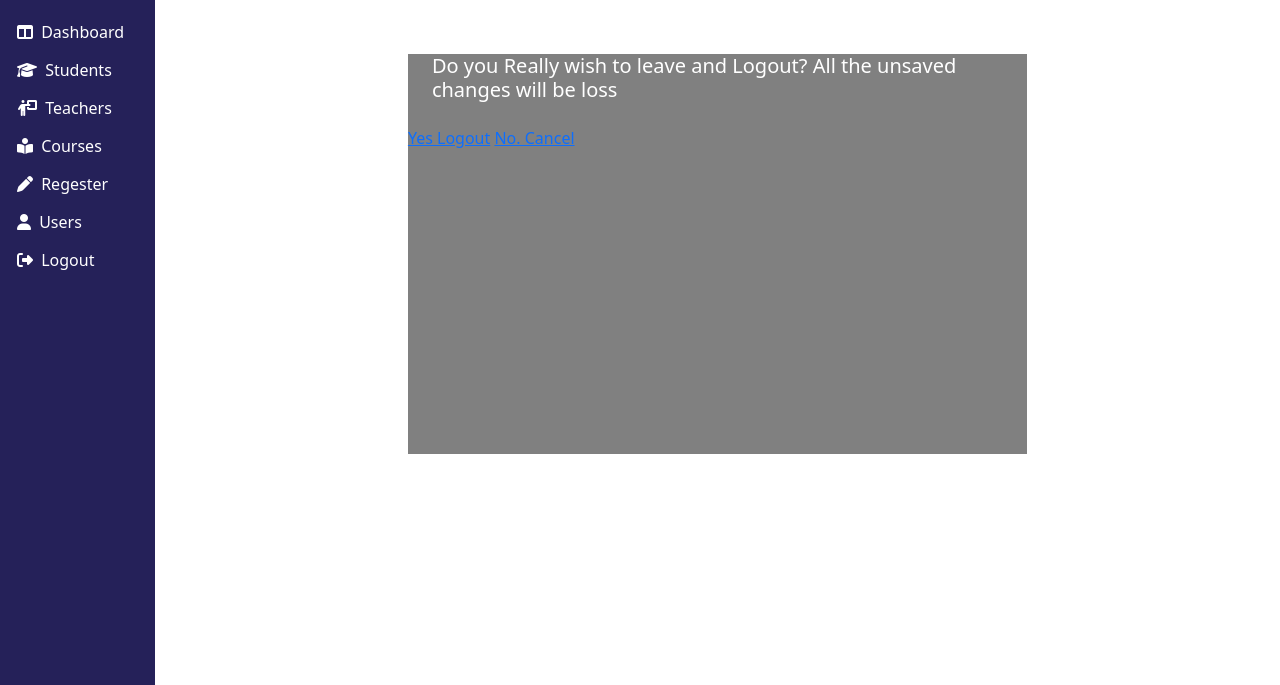
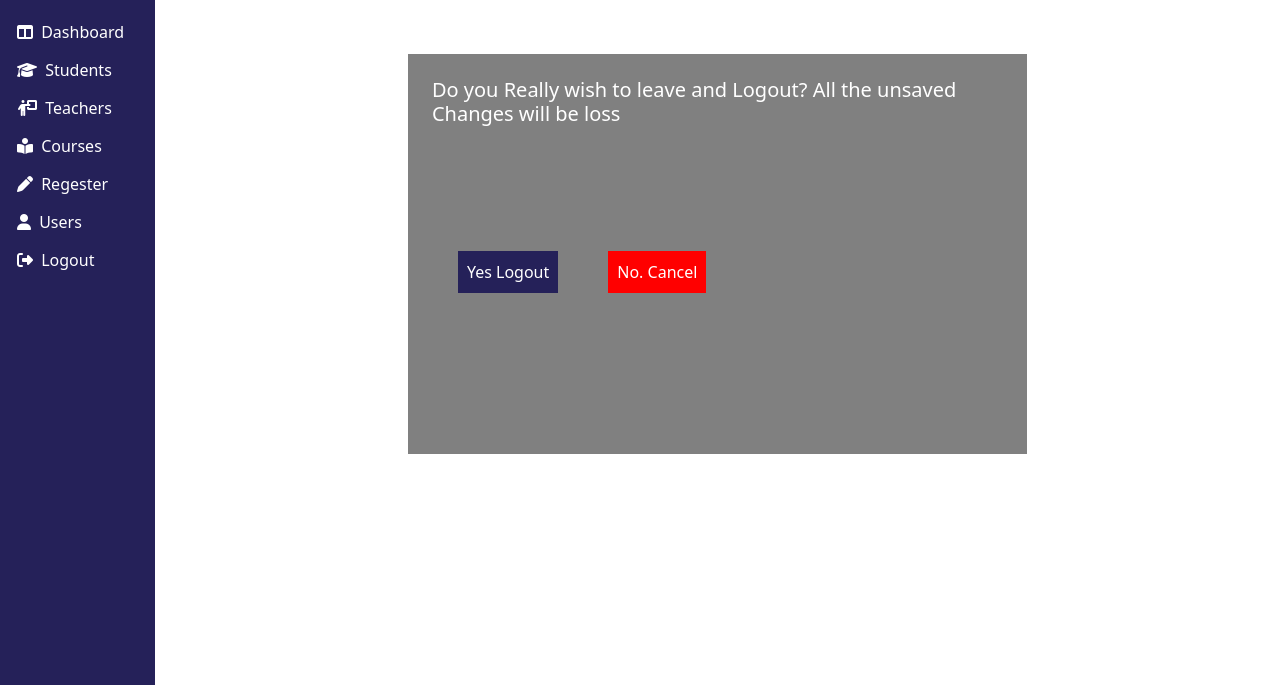
Before and after one commit to atoosh22/Schooldb, a plain HTML site: page logout.html in a window 1280 px wide. Shown: the part 115-800 px from the top of the page. Drawn offline with nearby package versions, Linux system fonts and the light colour scheme.

Commit message:
logout btn

```diff
--- a/logout.html
+++ b/logout.html
@@ -79,11 +79,11 @@
 
         <div class="logout">
 
-          <h5 class="text-white m-4">Do you Really wish to leave and Logout? All the unsaved changes will be loss</h5>
+          <h5 class="text-white p-4 ">Do you Really wish to leave and Logout? All the unsaved Changes will be loss</h5>
 
-          <div class=" batamada">
-            <a href="#">Yes Logout</a>
-            <a href="#">No. Cancel</a>
+          <div class=" d-flex justify-between  btmada">
+            <a class="yes" href="#">Yes Logout</a>
+            <a class="no" href="index.html">No. Cancel</a>
           </div>
 
         </div>
--- a/style.css
+++ b/style.css
@@ -89,7 +89,16 @@ button{
     margin-top: 10%;
 }
 
-.batamada{
-    margin: 40px;
-    margin: auto;
+.btmada a{
+    margin-top: 15%;
+    padding: 9px;
+    color: #fff;
+    text-decoration: none;
+    margin-left: 50px;
 }
+.yes{
+    background-color: #252159;
+}
+.no{
+    background-color: red;
+}
```
